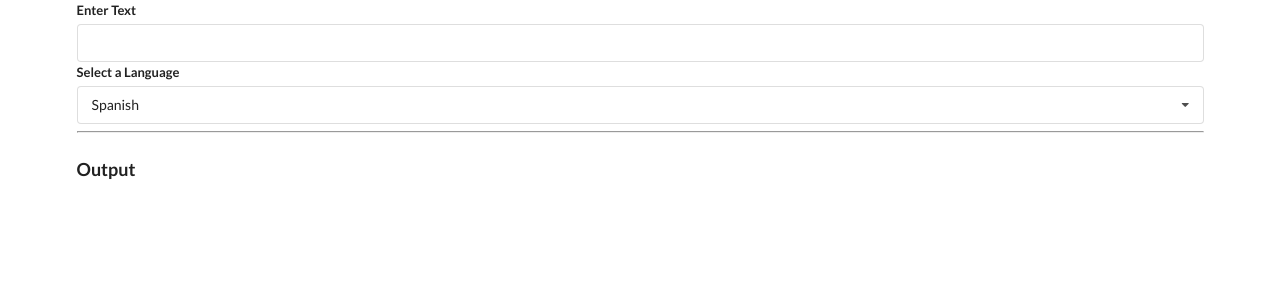
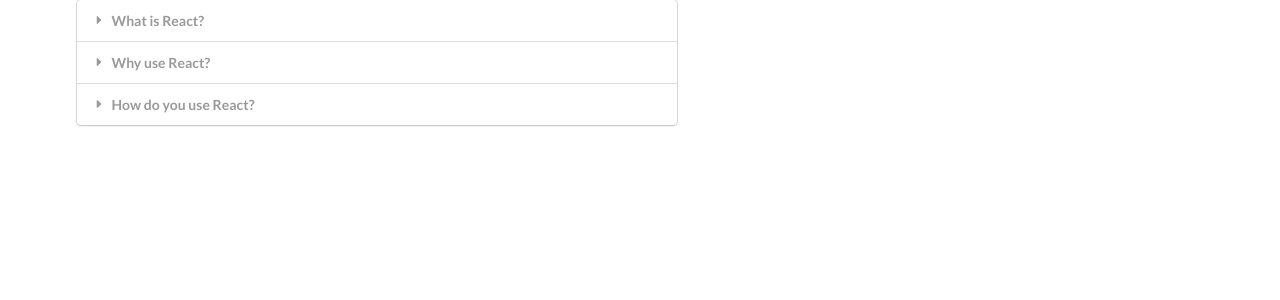
Before and after one commit to hikod/widgets, a React (Create React App) app: page / in a window 1280 px wide. Shown: the top 300 px of the page. Built offline with nearby package versions, Linux system fonts and the light colour scheme; no server answers.

Commit message:
adding basic navigation functions

```diff
--- a/src/components/App.js
+++ b/src/components/App.js
@@ -3,6 +3,7 @@
 import Search from "./Search";
 import Dropdown from "./Dropdown";
 import Translate from "./Translate";
+import Route from "./Route";
 
 const App = () => {
   const options = [
@@ -27,6 +28,33 @@
     },
   ];
 
+  const showAccordion = () => {
+    if (window.location.pathname === "/") {
+      return <Accordion items={items} />;
+    }
+  };
+  const showList = () => {
+    if (window.location.pathname === "/list") {
+      return <Search />;
+    }
+  };
+  const showDropDown = () => {
+    if (window.location.pathname === "/dropdown") {
+      return (
+        <Dropdown
+          selected={selected}
+          onSelectedChange={setSelected}
+          options={options}
+        />
+      );
+    }
+  };
+  const showTranslate = () => {
+    if (window.location.pathname === "/translate") {
+      return <Translate />;
+    }
+  };
+
   return (
     <div className="ui container">
       {/* <Accordion items={items} /> */}
@@ -41,7 +69,11 @@
           options={options}
         />
       ) : null} */}
-      <Translate />
+      {/* <Translate /> */}
+      {showAccordion()}
+      {showDropDown()}
+      {showTranslate()}
+      {showList()}
     </div>
   );
 };
```
